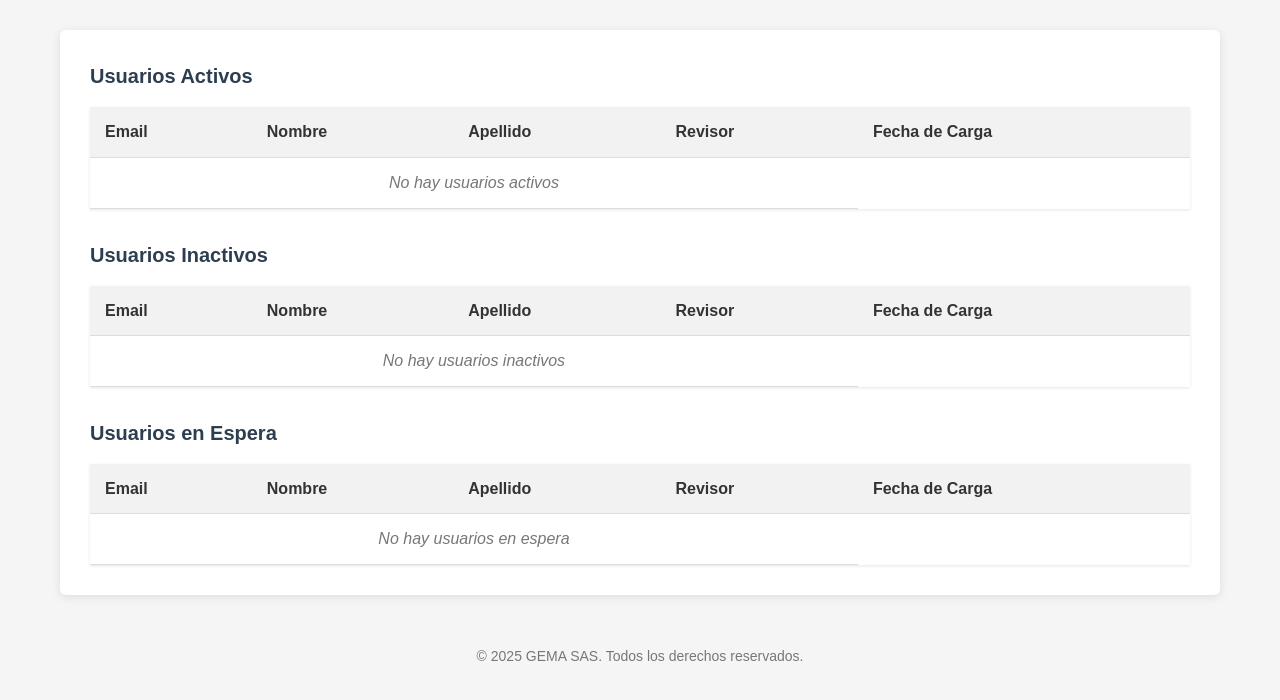
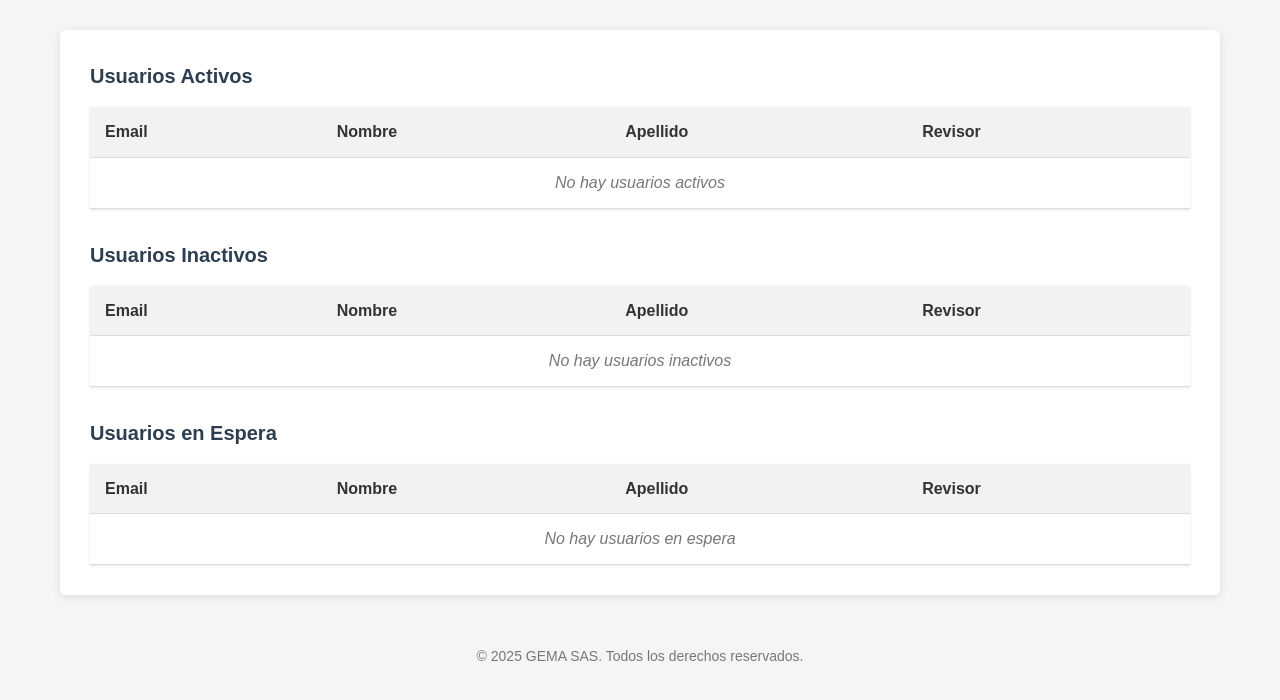
Before and after one commit to jestiven56/prueba_tecnica_Jerrejerre, a PHP site: page /carga/visualizar.php in a window 1280 px wide. Shown: the part 74-774 px from the top of the page. Run offline with PHP 8.4, Linux system fonts and the light colour scheme; data comes from the database, SQL or seed files in the repository; data that the repository does not hold is empty.

Commit message:
feat: eliminar la columna de fecha de carga en la visualización de usuarios

```diff
--- a/carga/visualizar.php
+++ b/carga/visualizar.php
@@ -64,7 +64,6 @@ try {
                                 <th>Nombre</th>
                                 <th>Apellido</th>
                                 <th>Revisor</th>
-                                <th>Fecha de Carga</th>
                             </tr>
                         </thead>
                         <tbody>
@@ -96,7 +95,6 @@ try {
                                 <th>Nombre</th>
                                 <th>Apellido</th>
                                 <th>Revisor</th>
-                                <th>Fecha de Carga</th>
                             </tr>
                         </thead>
                         <tbody>
@@ -128,7 +126,6 @@ try {
                                 <th>Nombre</th>
                                 <th>Apellido</th>
                                 <th>Revisor</th>
-                                <th>Fecha de Carga</th>
                             </tr>
                         </thead>
                         <tbody>
```
